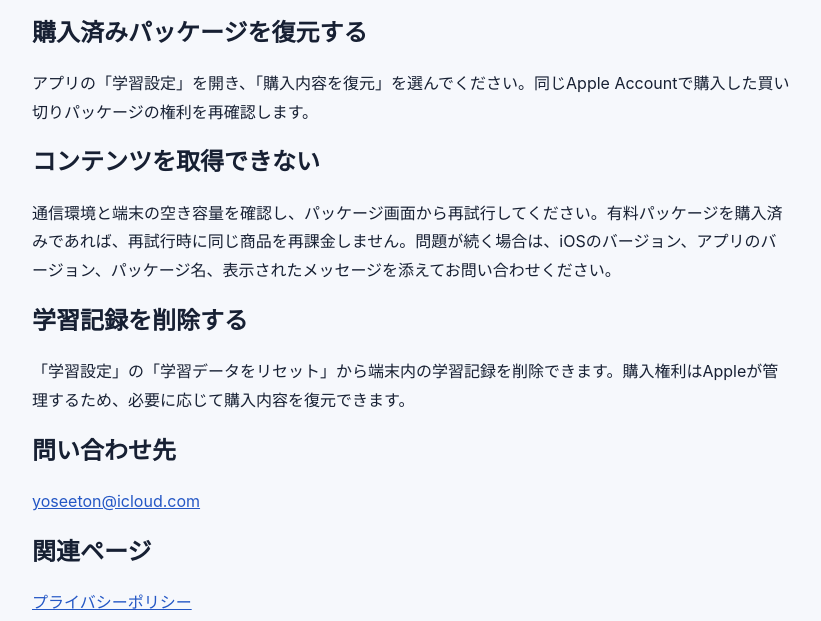
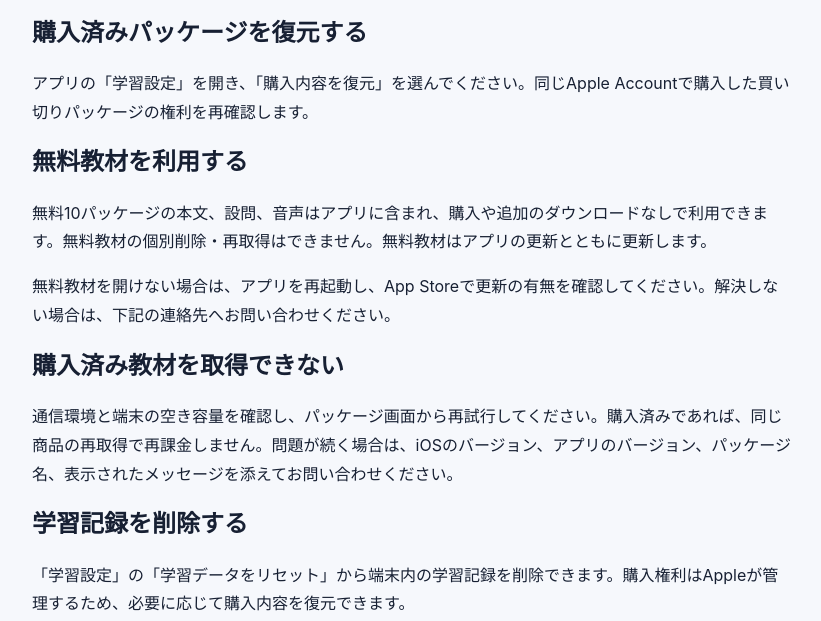
Before and after one commit to seeton/seeton.github.io, a plain HTML site: page warieigo/support.html in a window 1280 px wide. Shown: the part 179-800 px from the top of the page, without its empty margins (228-1049 px from the left). Drawn offline with Linux system fonts and the light colour scheme.

Commit message:
無料教材の同梱と有料教材の取得方法へ説明を更新

```diff
--- a/warieigo/support.html
+++ b/warieigo/support.html
@@ -19,8 +19,12 @@
       <h2>購入済みパッケージを復元する</h2>
       <p>アプリの「学習設定」を開き、「購入内容を復元」を選んでください。同じApple Accountで購入した買い切りパッケージの権利を再確認します。</p>
 
-      <h2>コンテンツを取得できない</h2>
-      <p>通信環境と端末の空き容量を確認し、パッケージ画面から再試行してください。有料パッケージを購入済みであれば、再試行時に同じ商品を再課金しません。問題が続く場合は、iOSのバージョン、アプリのバージョン、パッケージ名、表示されたメッセージを添えてお問い合わせください。</p>
+      <h2>無料教材を利用する</h2>
+      <p>無料10パッケージの本文、設問、音声はアプリに含まれ、購入や追加のダウンロードなしで利用できます。無料教材の個別削除・再取得はできません。無料教材はアプリの更新とともに更新します。</p>
+      <p>無料教材を開けない場合は、アプリを再起動し、App Storeで更新の有無を確認してください。解決しない場合は、下記の連絡先へお問い合わせください。</p>
+
+      <h2>購入済み教材を取得できない</h2>
+      <p>通信環境と端末の空き容量を確認し、パッケージ画面から再試行してください。購入済みであれば、同じ商品の再取得で再課金しません。問題が続く場合は、iOSのバージョン、アプリのバージョン、パッケージ名、表示されたメッセージを添えてお問い合わせください。</p>
 
       <h2>学習記録を削除する</h2>
       <p>「学習設定」の「学習データをリセット」から端末内の学習記録を削除できます。購入権利はAppleが管理するため、必要に応じて購入内容を復元できます。</p>
```
Also changed, not shown: warieigo/original-content.html (+1 -1 lines), warieigo/privacy.html (+2 -2 lines), warieigo/terms.html (+2 -2 lines).
